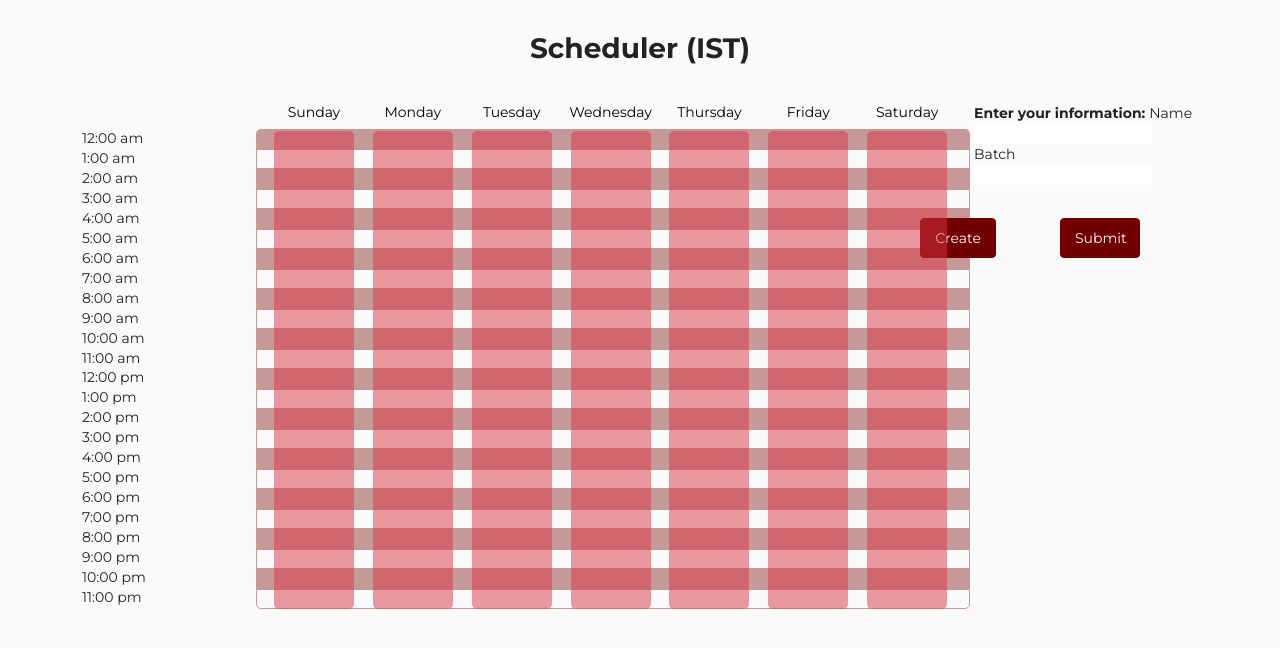
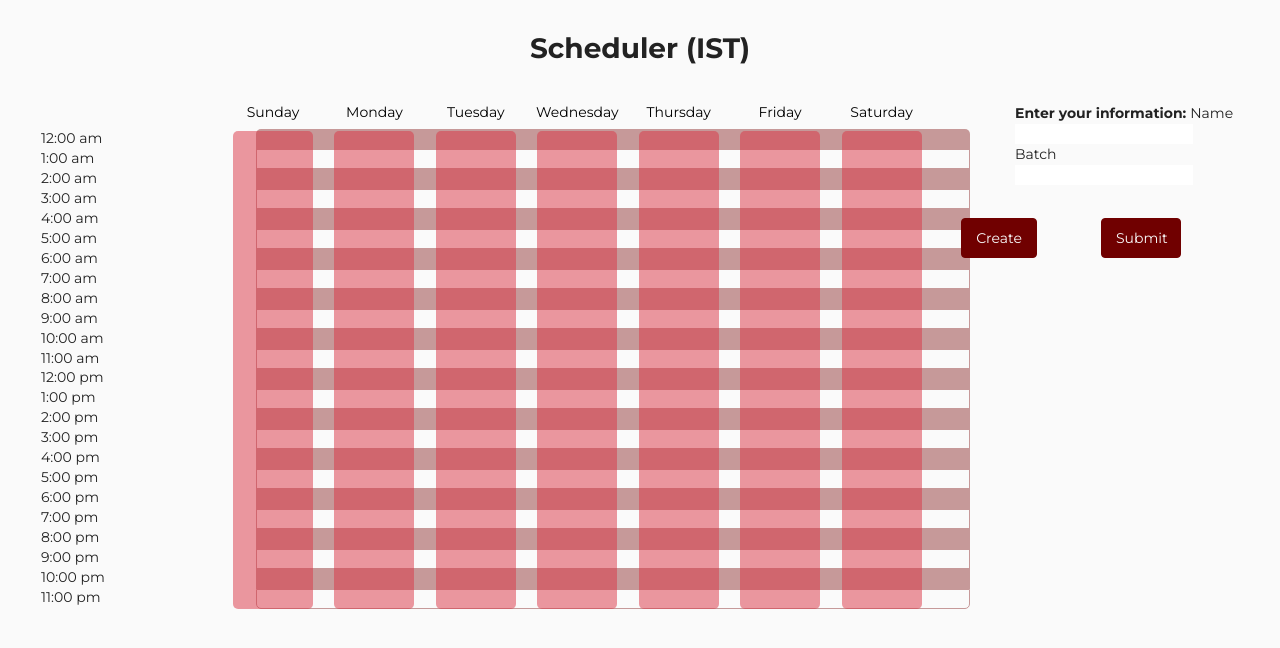
Before and after one commit to Certifi-Cat/Certifi-Cat.github.io, a website built with Parcel: page instilt/index.html in a window 1280 px wide. Built offline with nearby package versions, Linux system fonts and the light colour scheme.

Commit message:
Update style.css

```diff
--- a/instilt/style.css
+++ b/instilt/style.css
@@ -155,4 +155,6 @@
 #event-name {
 }
 
-#other-data-column
+#other-data-column {
+  margin-left: var(--dl-space-space-fourunits);
+}
```
